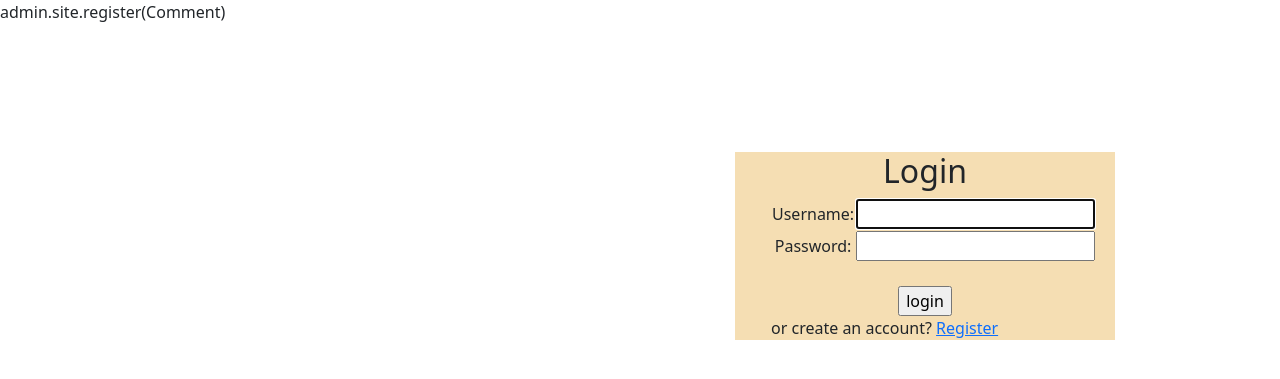
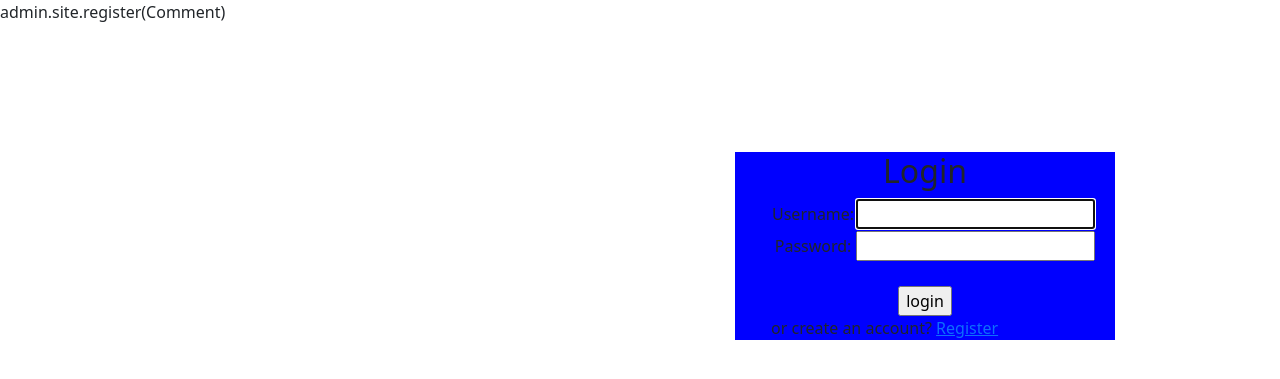
Before and after one commit to h4ck3r9717/instagram-clone, a Django app: page /accounts/login/ in a window 1280 px wide. Shown: the top 379 px of the page. Run offline with Django 3.2, Linux system fonts and the light colour scheme; some libraries are stand-ins or nearby versions; some web fonts are replaced.

Commit message:
add login

```diff
--- a/users/templates/registration/login.html
+++ b/users/templates/registration/login.html
@@ -11,7 +11,7 @@
       <div class="col col-lg-6">
           </div>
 
-          <div class="col col-lg-4" style="background-color: wheat;">
+          <div class="col col-lg-4" style="background-color: blue;">
 
           <h2 class="text-center">Login</h2>
           {% if form.errors %}
```
